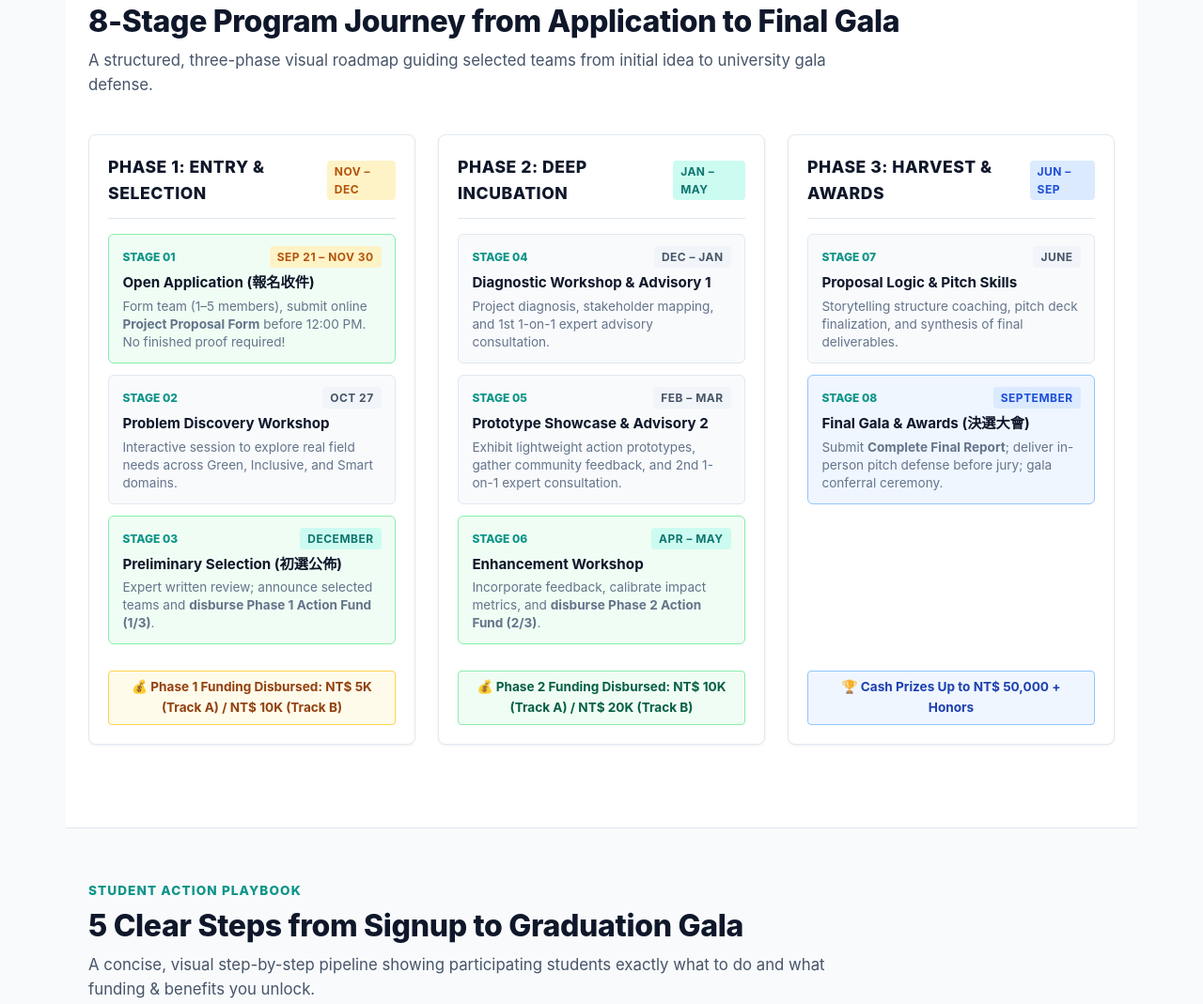
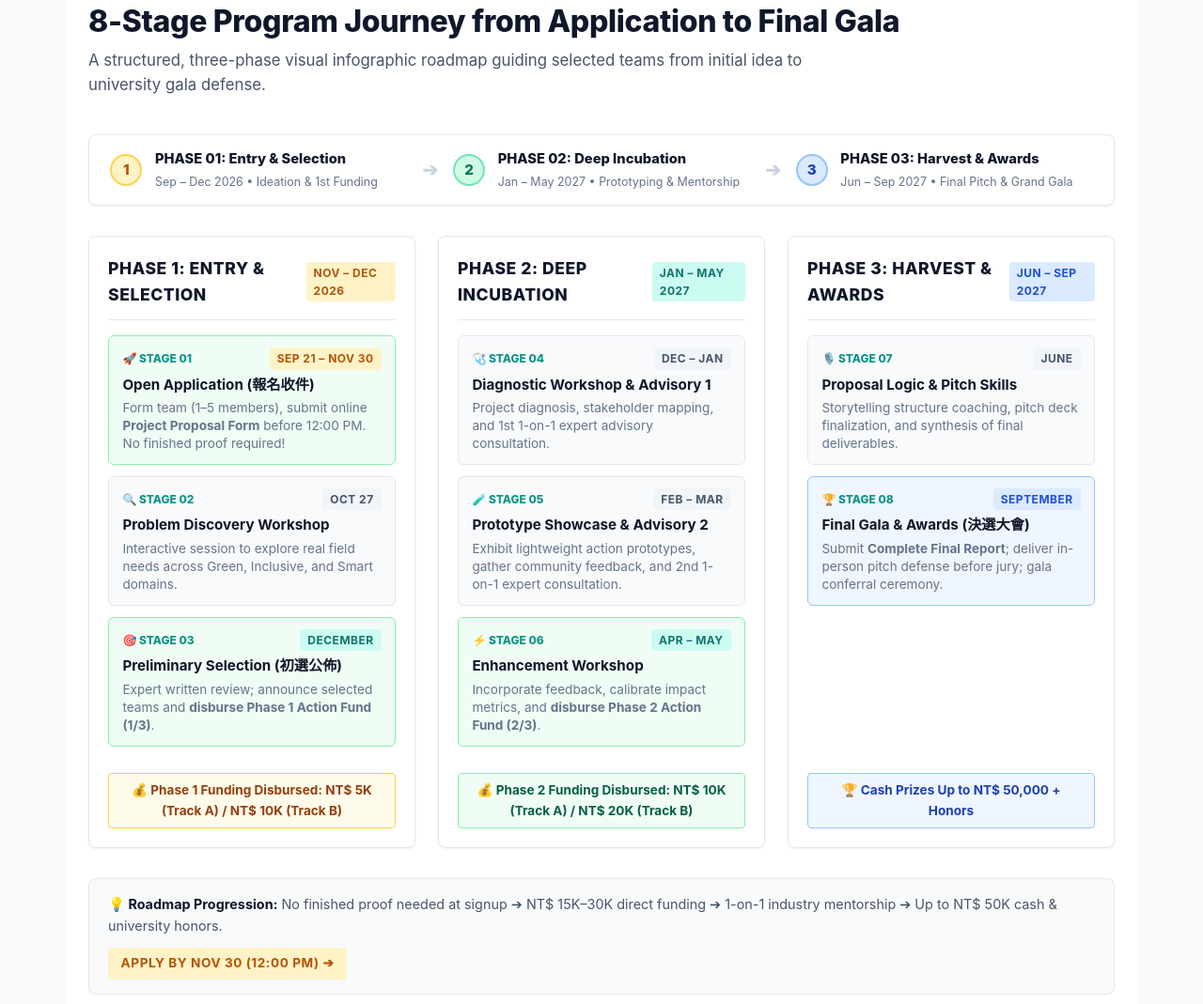
Before and after one commit to thugmba/thu_impact_award, a plain HTML site: page index.html in a window 1280 px wide. Shown: the part 3693-4762 px from the top of the page at 94% size. Drawn offline with Linux system fonts and the light colour scheme.

Commit message:
feat: Upgrade Program Roadmap into publication-grade 3-phase infographic design

```diff
--- a/index.html
+++ b/index.html
@@ -465,6 +465,73 @@
     }
 
     /* 3-Phase Timeline Infographic */
+    .roadmap-track-bar {
+      display: grid;
+      grid-template-columns: 1fr auto 1fr auto 1fr;
+      align-items: center;
+      background: #FFFFFF;
+      border: 1px solid var(--border);
+      border-radius: 8px;
+      padding: 0.9rem 1.4rem;
+      margin-bottom: 2rem;
+      box-shadow: var(--shadow-sm);
+      gap: 1rem;
+    }
+
+    .roadmap-phase-node {
+      display: flex;
+      align-items: center;
+      gap: 0.85rem;
+    }
+
+    .roadmap-node-dot {
+      width: 34px;
+      height: 34px;
+      border-radius: 50%;
+      display: flex;
+      align-items: center;
+      justify-content: center;
+      font-weight: 800;
+      font-size: 0.95rem;
+      flex-shrink: 0;
+    }
+
+    .phase-1-dot { background: #FEF3C7; color: #B45309; border: 2px solid #FCD34D; }
+    .phase-2-dot { background: #D1FAE5; color: #047857; border: 2px solid #6EE7B7; }
+    .phase-3-dot { background: #DBEAFE; color: #1E40AF; border: 2px solid #93C5FD; }
+
+    .roadmap-node-info strong {
+      display: block;
+      font-size: 0.92rem;
+      color: var(--primary);
+      font-weight: 800;
+    }
+
+    .roadmap-node-info small {
+      font-size: 0.78rem;
+      color: var(--text-light);
+      display: block;
+      margin-top: 2px;
+    }
+
+    .roadmap-connector {
+      color: #CBD5E1;
+      font-size: 1.25rem;
+      font-weight: 800;
+      text-align: center;
+      user-select: none;
+    }
+
+    @media (max-width: 900px) {
+      .roadmap-track-bar {
+        grid-template-columns: 1fr;
+        gap: 1rem;
+      }
+      .roadmap-connector {
+        display: none;
+      }
+    }
+
     .phases-container {
       display: grid;
       grid-template-columns: repeat(auto-fit, minmax(300px, 1fr));
@@ -968,8 +1035,35 @@
       <div class="section-kicker">Program Roadmap</div>
       <h2 class="section-title">8-Stage Program Journey from Application to Final Gala</h2>
       <p class="section-desc">
-        A structured, three-phase visual roadmap guiding selected teams from initial idea to university gala defense.
+        A structured, three-phase visual infographic roadmap guiding selected teams from initial idea to university gala defense.
       </p>
+    </div>
+
+    <!-- 3-Phase Macro Track Bar -->
+    <div class="roadmap-track-bar">
+      <div class="roadmap-phase-node">
+        <span class="roadmap-node-dot phase-1-dot">1</span>
+        <div class="roadmap-node-info">
+          <strong>PHASE 01: Entry & Selection</strong>
+          <small>Sep – Dec 2026 • Ideation & 1st Funding</small>
+        </div>
+      </div>
+      <div class="roadmap-connector">➔</div>
+      <div class="roadmap-phase-node">
+        <span class="roadmap-node-dot phase-2-dot">2</span>
+        <div class="roadmap-node-info">
+          <strong>PHASE 02: Deep Incubation</strong>
+          <small>Jan – May 2027 • Prototyping & Mentorship</small>
+        </div>
+      </div>
+      <div class="roadmap-connector">➔</div>
+      <div class="roadmap-phase-node">
+        <span class="roadmap-node-dot phase-3-dot">3</span>
+        <div class="roadmap-node-info">
+          <strong>PHASE 03: Harvest & Awards</strong>
+          <small>Jun – Sep 2027 • Final Pitch & Grand Gala</small>
+        </div>
+      </div>
     </div>
 
     <div class="phases-container">
@@ -978,12 +1072,12 @@
         <div>
           <div class="phase-head">
             <h3>Phase 1: Entry & Selection</h3>
-            <span class="badge badge-amber">Nov – Dec</span>
+            <span class="badge badge-amber">Nov – Dec 2026</span>
           </div>
 
           <div class="milestone-item highlight">
             <div class="milestone-header">
-              <span class="milestone-tag">STAGE 01</span>
+              <span class="milestone-tag">🚀 STAGE 01</span>
               <span class="badge badge-amber">Sep 21 – Nov 30</span>
             </div>
             <div class="milestone-title">Open Application (報名收件)</div>
@@ -992,7 +1086,7 @@
 
           <div class="milestone-item">
             <div class="milestone-header">
-              <span class="milestone-tag">STAGE 02</span>
+              <span class="milestone-tag">🔍 STAGE 02</span>
               <span class="badge badge-gray">Oct 27</span>
             </div>
             <div class="milestone-title">Problem Discovery Workshop</div>
@@ -1001,7 +1095,7 @@
 
           <div class="milestone-item highlight">
             <div class="milestone-header">
-              <span class="milestone-tag">STAGE 03</span>
+              <span class="milestone-tag">🎯 STAGE 03</span>
               <span class="badge badge-teal">December</span>
             </div>
             <div class="milestone-title">Preliminary Selection (初選公佈)</div>
@@ -1009,7 +1103,7 @@
           </div>
         </div>
 
-        <div style="background: #FFFBEB; border: 1px solid #FCD34D; border-radius: 4px; padding: 6px 10px; font-size: 0.85rem; font-weight: 700; color: #92400E; text-align: center; margin-top: 1rem;">
+        <div style="background: #FFFBEB; border: 1px solid #FCD34D; border-radius: 4px; padding: 7px 10px; font-size: 0.85rem; font-weight: 700; color: #92400E; text-align: center; margin-top: 1rem;">
           💰 Phase 1 Funding Disbursed: NT$ 5K (Track A) / NT$ 10K (Track B)
         </div>
       </div>
@@ -1019,12 +1113,12 @@
         <div>
           <div class="phase-head">
             <h3>Phase 2: Deep Incubation</h3>
-            <span class="badge badge-teal">Jan – May</span>
+            <span class="badge badge-teal">Jan – May 2027</span>
           </div>
 
           <div class="milestone-item">
             <div class="milestone-header">
-              <span class="milestone-tag">STAGE 04</span>
+              <span class="milestone-tag">🩺 STAGE 04</span>
               <span class="badge badge-gray">Dec – Jan</span>
             </div>
             <div class="milestone-title">Diagnostic Workshop & Advisory 1</div>
@@ -1033,7 +1127,7 @@
 
           <div class="milestone-item">
             <div class="milestone-header">
-              <span class="milestone-tag">STAGE 05</span>
+              <span class="milestone-tag">🧪 STAGE 05</span>
               <span class="badge badge-gray">Feb – Mar</span>
             </div>
             <div class="milestone-title">Prototype Showcase & Advisory 2</div>
@@ -1042,7 +1136,7 @@
 
           <div class="milestone-item highlight">
             <div class="milestone-header">
-              <span class="milestone-tag">STAGE 06</span>
+              <span class="milestone-tag">⚡ STAGE 06</span>
               <span class="badge badge-teal">Apr – May</span>
             </div>
             <div class="milestone-title">Enhancement Workshop</div>
@@ -1050,7 +1144,7 @@
           </div>
         </div>
 
-        <div style="background: #F0FDF4; border: 1px solid #86EFAC; border-radius: 4px; padding: 6px 10px; font-size: 0.85rem; font-weight: 700; color: #065F46; text-align: center; margin-top: 1rem;">
+        <div style="background: #F0FDF4; border: 1px solid #86EFAC; border-radius: 4px; padding: 7px 10px; font-size: 0.85rem; font-weight: 700; color: #065F46; text-align: center; margin-top: 1rem;">
           💰 Phase 2 Funding Disbursed: NT$ 10K (Track A) / NT$ 20K (Track B)
         </div>
       </div>
@@ -1060,12 +1154,12 @@
         <div>
           <div class="phase-head">
             <h3>Phase 3: Harvest & Awards</h3>
-            <span class="badge badge-blue">Jun – Sep</span>
+            <span class="badge badge-blue">Jun – Sep 2027</span>
           </div>
 
           <div class="milestone-item">
             <div class="milestone-header">
-              <span class="milestone-tag">STAGE 07</span>
+              <span class="milestone-tag">🎙️ STAGE 07</span>
               <span class="badge badge-gray">June</span>
             </div>
             <div class="milestone-title">Proposal Logic & Pitch Skills</div>
@@ -1074,7 +1168,7 @@
 
           <div class="milestone-item highlight" style="background: #EFF6FF; border-color: #93C5FD;">
             <div class="milestone-header">
-              <span class="milestone-tag">STAGE 08</span>
+              <span class="milestone-tag">🏆 STAGE 08</span>
               <span class="badge badge-blue">September</span>
             </div>
             <div class="milestone-title">Final Gala & Awards (決選大會)</div>
@@ -1082,10 +1176,21 @@
           </div>
         </div>
 
-        <div style="background: #EFF6FF; border: 1px solid #93C5FD; border-radius: 4px; padding: 6px 10px; font-size: 0.85rem; font-weight: 700; color: #1E40AF; text-align: center; margin-top: 1rem;">
+        <div style="background: #EFF6FF; border: 1px solid #93C5FD; border-radius: 4px; padding: 7px 10px; font-size: 0.85rem; font-weight: 700; color: #1E40AF; text-align: center; margin-top: 1rem;">
           🏆 Cash Prizes Up to NT$ 50,000 + Honors
         </div>
       </div>
+    </div>
+
+    <!-- Infographic Progression Banner -->
+    <div style="background: #F8FAFC; border: 1px solid var(--border); border-radius: 8px; padding: 0.9rem 1.25rem; font-size: 0.9rem; color: #334155; margin-top: 1.5rem; display: flex; justify-content: space-between; align-items: center; flex-wrap: wrap; gap: 0.75rem;">
+      <div>
+        <strong style="color: var(--primary);">💡 Roadmap Progression:</strong>
+        <span style="color: #475569;">No finished proof needed at signup ➔ NT$ 15K–30K direct funding ➔ 1-on-1 industry mentorship ➔ Up to NT$ 50K cash & university honors.</span>
+      </div>
+      <a href="https://ithu.tw/THUIMPACTAWARD" target="_blank" class="badge badge-amber" style="text-decoration: none; font-size: 0.85rem; padding: 0.4rem 0.85rem;">
+        Apply by Nov 30 (12:00 PM) ➔
+      </a>
     </div>
   </section>
 
```
Also changed, not shown: 1 other file.
